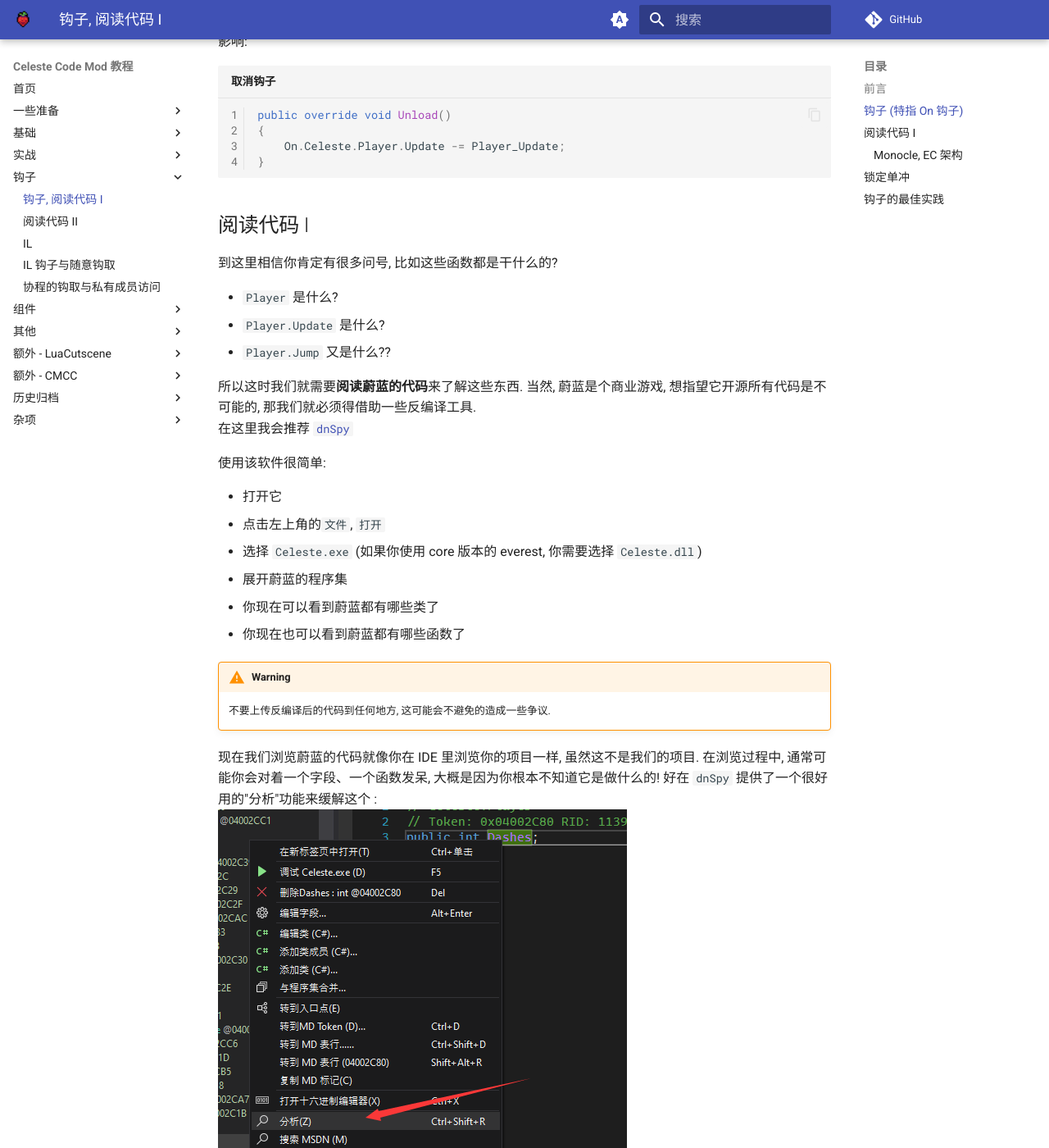
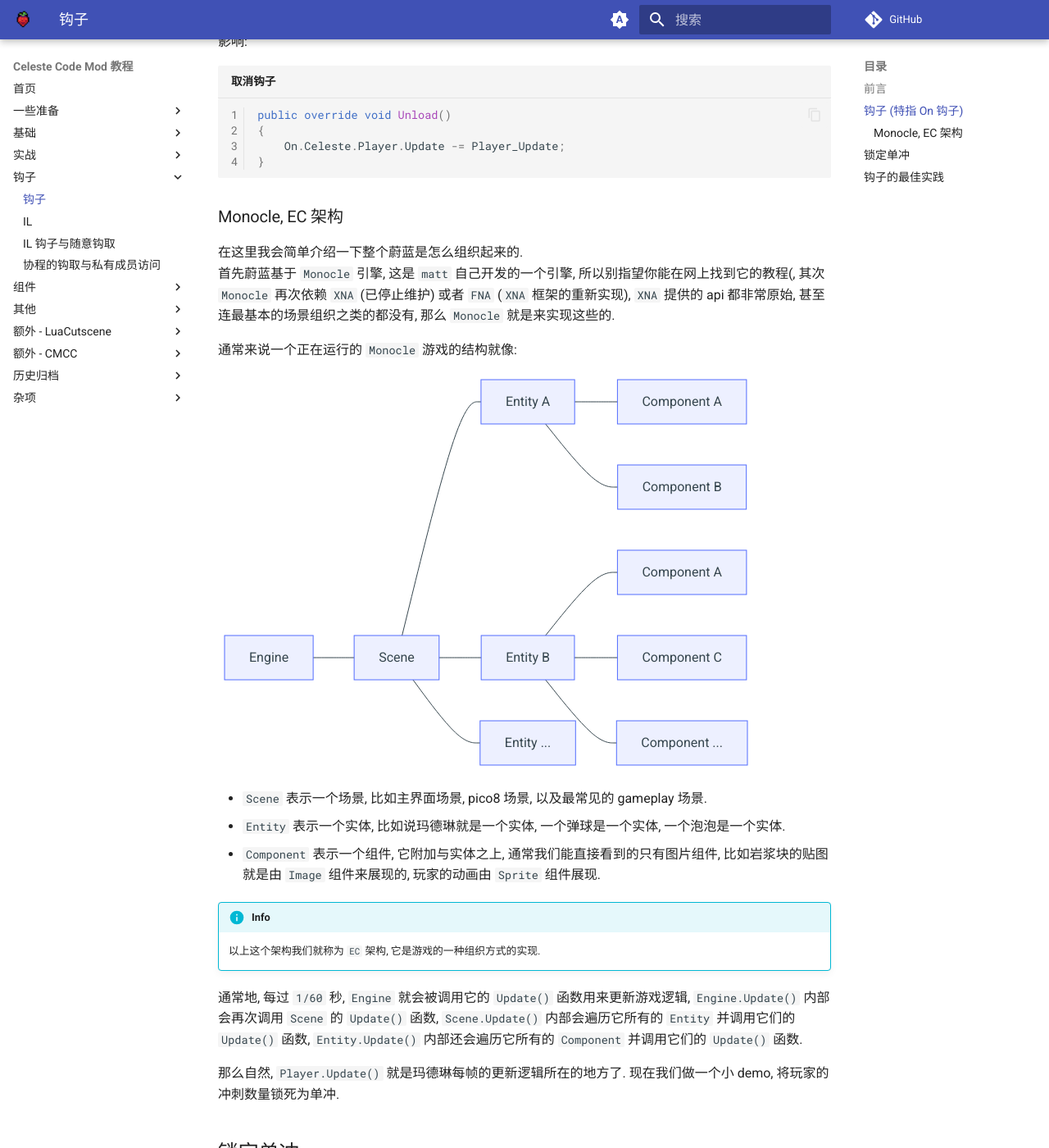
Before and after one commit to Saplonily/CelesteModTutorial, an MkDocs documentation site: the page built from docs/hooks/hook.md, in a window 1280 px wide and 1400 px high, scrolled down 2384 px. Shown: the whole window at 82% size. Built offline with MkDocs 1.6.1 and Material for MkDocs 9.7.7, drawn with Linux system fonts in a browser that asks for light colours; comment, search, counter and statistics services are not loaded; some of the changed text lies outside the part shown.

````diff
--- a/docs/basics/code_reading.md
+++ /dev/null
@@ -1,2 +0,0 @@
-# 阅读代码
-wip
--- a/docs/hooks/hook,reading_1.md
+++ b/docs/hooks/hook.md
@@ -125,37 +125,6 @@ public override void Unload()
 }
 ```
 
-## 阅读代码 I
-
-到这里相信你肯定有很多问号, 比如这些函数都是干什么的?
-
-- `Player` 是什么?
-- `Player.Update` 是什么?
-- `Player.Jump` 又是什么??
-
-所以这时我们就需要**阅读蔚蓝的代码**来了解这些东西. 当然, 蔚蓝是个商业游戏, 想指望它开源所有代码是不可能的,
-那我们就必须得借助一些反编译工具.
-在这里我会推荐 [`dnSpy`](https://github.com/dnSpyEx/dnSpy)
-
-使用该软件很简单:
-
-- 打开它
-- 点击左上角的`文件`, `打开`
-- 选择 `Celeste.exe` (如果你使用 core 版本的 everest, 你需要选择 `Celeste.dll`)
-- 展开蔚蓝的程序集
-- 你现在可以看到蔚蓝都有哪些类了
-- 你现在也可以看到蔚蓝都有哪些函数了
-
-!!! warning
-    不要上传反编译后的代码到任何地方, 这可能会不避免的造成一些争议.
-
-现在我们浏览蔚蓝的代码就像你在 IDE 里浏览你的项目一样, 虽然这不是我们的项目. 在浏览过程中, 通常可能你会对着一个字段、一个函数发呆,
-大概是因为你根本不知道它是做什么的!
-好在 `dnSpy` 提供了一个很好用的"分析"功能来缓解这个 :
-![dnSpy-ana](images/hook_reading_1/dnspy_ana.png)
-在这里你可以看到哪些字段、哪些函数被谁调用了、被谁引用了、被谁更改了:
-![dnSpy-track](images/hook_reading_1/dnspy_track.png)
-
 ### Monocle, EC 架构
 
 在这里我会简单介绍一下整个蔚蓝是怎么组织起来的.
--- a/mkdocs.yml
+++ b/mkdocs.yml
@@ -61,9 +61,9 @@ nav:
       - 基础环境配置: "coding_setup/basic_env.md"
       - 偏好: "coding_setup/preference.md"
       - 调试: "coding_setup/debug.md"
+      - 阅读代码: "coding_setup/code_reading.md"
   - 基础:
       - Celeste, Everest, MonoMod: "basics/celeste_everest_monomod.md"
-      - 阅读代码: "basics/code_reading.md"
       - 更多EC: "basics/ec_common.md"
       - Flag, Tag, Tracker: "basics/flag_tag_tracker.md"
       - Session, Settings, SaveData: "basics/session_settings_savedata.md"
@@ -72,14 +72,14 @@ nav:
       - 简单自定义Trigger: "coding_challenges/simple_trigger.md"
       - 简单贴图: "coding_challenges/simple_texturing.md"
   - 钩子:
-      - 钩子, 阅读代码 I: "hooks/hook,reading_1.md"
-      - 阅读代码 II: "hooks/reading_2.md"
+      - 钩子: "hooks/hook.md"
       - IL: "hooks/il.md"
       - IL 钩子与随意钩取: "hooks/adv_hooks.md"
       - 协程的钩取与私有成员访问: "hooks/adv_hooks2.md"
   - 组件:
       - Sprite, Image: "components/sprite_image.md"
       - Alarm, Tween, Coroutine: "components/alarm_tween_coroutine.md"
+      - StateMachine: "components/statemachine.md"
   - 其他:
       - XML简单介绍: "other/xml-speedrun.md"
   - 额外 - LuaCutscene:
````
Also changed, not shown: docs/coding_setup/code_reading.md (renamed from docs/hooks/reading_2.md, +67 -69 lines), docs/components/statemachine.md (added, +64 -0 lines), docs/misc/change_log.md (+2 -0 lines), docs/misc/to_do_list.md (+2 -1 lines), docs/coding_setup/images/code_reading/ILSpy_ana.png (added), docs/coding_setup/images/code_reading/ILSpy_track.png (added), docs/coding_setup/images/code_reading/dnspy_ana.png (renamed from docs/hooks/images/hook_reading_1/dnspy_ana.png), docs/coding_setup/images/code_reading/dnspy_track.png (renamed from docs/hooks/images/hook_reading_1/dnspy_track.png).
